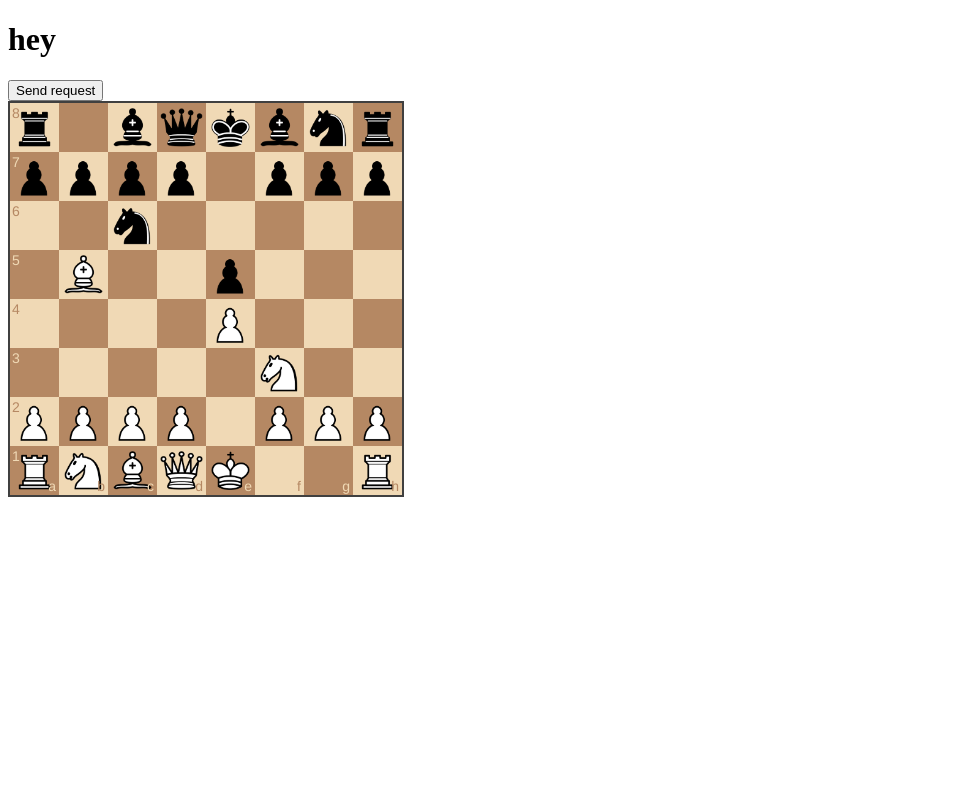
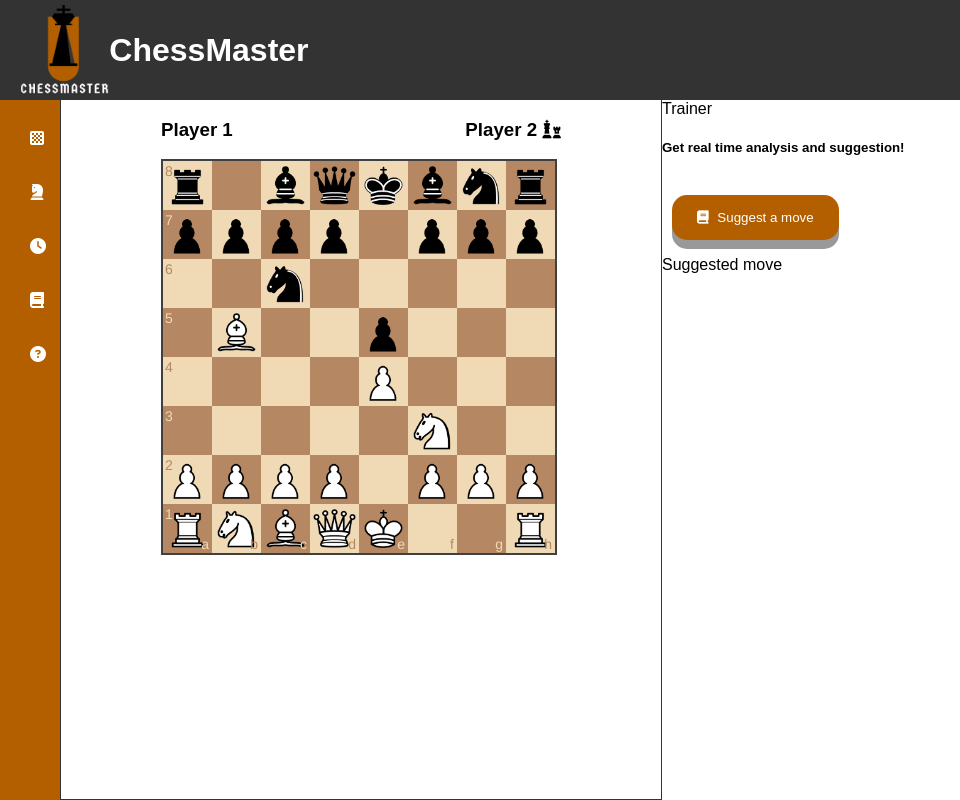
Before and after one commit to yigitkanbalci/Chess-Analyzer, an Electron app: page views/game.html in a window 960 px wide. Drawn offline with nearby package versions, Linux system fonts and the light colour scheme; a web font is replaced by a local one.

Commit message:
chessboard and suggestions style update

```diff
--- a/views/function/game.js
+++ b/views/function/game.js
@@ -1,15 +1,29 @@
 // Source Code/views/function/game.js
 const evalButton = document.getElementById('eval-button');
-const suggestionContainer = document.getElementById('suggestion-container');
+const suggestionContainer = document.getElementById('suggestion-box');
 
 var ruyLopez = 'r1bqkbnr/pppp1ppp/2n5/1B2p3/4P3/5N2/PPPP1PPP/RNBQK2R';
-var board1 = Chessboard('board1', ruyLopez);
+var  config = {
+    position: 'r1bqkbnr/pppp1ppp/2n5/1B2p3/4P3/5N2/PPPP1PPP/RNBQK2R',
+    draggable: true,
+}
 
+var board1 = Chessboard('board1', config);
+
+const player1 = document.getElementById('player1-indicator');
+const player2 = document.getElementById('player2-indicator');
+var turn = 'p2';
+
+if (turn === 'p2') {
+    player1.style.display = 'none';
+} else {
+    player2.style.display = 'none';
+}
 
 evalButton.addEventListener('click', () => {
     console.log('here')
     window.electronAPI.sendAPIRequest().then(response => {
-        suggestionContainer.innerHTML = response;
+        suggestionContainer.innerHTML = 'Suggested ' + response;
     }).catch(error => {
         console.error(error);
     });
--- a/views/game.html
+++ b/views/game.html
@@ -3,17 +3,83 @@
 <head>
     <meta charset="UTF-8">
     <meta name="viewport" content="width=device-width, initial-scale=1.0">
+    <script src="https://kit.fontawesome.com/329b19c47c.js" crossorigin="anonymous"></script>
+    <link rel="preconnect" href="https://fonts.googleapis.com">
+    <link rel="preconnect" href="https://fonts.gstatic.com" crossorigin>
+    <link href="https://fonts.googleapis.com/css2?family=Germania+One&display=swap" rel="stylesheet">
     <link rel="stylesheet"
       href="style/chessboard-1.0.0.css">
+      <link rel="stylesheet" href="style/game.css">
     <title>Document</title>
 </head>
 <body>
-    <h1>hey</h1>
-    <button id="eval-button">Send request</button>
-    <div id="chessboard" class="chessboard">
-        <div id="board1" style="width: 400px"></div>
+    <div class="top-bar">
+        <img src="../img/ChessMaster 2.png" alt="Logo" class="logo">
+        <h1 class="logo-text">ChessMaster</h1>
     </div>
-    <div id="suggestion-container"></div>
+    <div class="content-wrapper">
+    <div class="container">
+        <div class="sidebar">
+            <ul>
+                <li><a href="#" class="nav-link">
+                    <span class="item-icon">
+                        <i class="fa-solid fa-chess-board"></i>
+                    </span>
+                    <span class="item-txt">
+                        Dashboard
+                    </span>
+                </a></li>
+                <li><a href="#" class="nav-link">
+                    <span class="item-icon">
+                        <i class="fa-solid fa-chess-knight"></i>
+                    </span>
+                    <span class="item-txt">
+                        Now Playing
+                    </span>
+                </a></li>
+                <li><a href="#" class="nav-link">
+                    <span class="item-icon">
+                        <i class="fa-solid fa-clock"></i>
+                    </span>
+                    <span class="item-txt">
+                        Game History
+                    </span>
+                </a></li>
+                <li><a href="#" class="nav-link">
+                    <span class="item-icon">
+                        <i class="fa-solid fa-book"></i>
+                    </span>
+                    <span class="item-txt">
+                        Learn Chess
+                    </span>
+                </a></li>
+                <li><a href="#" class="nav-link">
+                    <span class="item-icon">
+                        <i class="fa-solid fa-circle-question"></i>
+                    </span>
+                    <span class="item-txt">
+                        About
+                    </span>
+                </a></li>
+            </ul>
+        </div>
+        <div class="gameboard">
+            <div class="game-status">
+                <h3 id="player1"><i id="player1-indicator" class="fa-solid fa-chess"></i> Player 1</h3>
+                <h3 id="player2">Player 2 <i id="player2-indicator" class="fa-solid fa-chess"></i></h3>
+            </div>
+        <div id="chessboard" class="chessboard">
+            <div id="board1" style="width: 400px"></div>
+        </div>
+        </div>
+        <div id="suggestion-container">
+            <div class="trainer">Trainer</div>
+            <h5>Get real time analysis and suggestion!</h5>
+            <br>
+            <button id="eval-button"><i id="book-icon" class="fa-solid fa-book"></i> Suggest a move</button>
+            <p id="suggestion-box">Suggested move</p>
+        </div>
+    </div>
     <script src="https://code.jquery.com/jquery-3.5.1.min.js"
         integrity="sha384-ZvpUoO/+PpLXR1lu4jmpXWu80pZlYUAfxl5NsBMWOEPSjUn/6Z/hRTt8+pR6L4N2"
         crossorigin="anonymous"></script>
--- /dev/null
+++ b/views/style/game.css
@@ -0,0 +1,137 @@
+body {
+    margin: 0;
+    padding: 0;
+    font-family: sans-serif;
+    min-height: 100vh;
+    width: 100%;
+    display: flex;
+    background-color: rgb(255, 255, 255);
+}
+
+.content-wrapper {
+    display: flex;
+    width: 100%;
+}
+
+#chessboard {
+    width: 100%;
+    display: flex;
+    align-items: center;
+    justify-content: center;
+}
+
+#board1 {
+}
+
+#eval-button {
+    margin-left: 10px;
+    display: inline-block;
+    padding: 15px 25px;
+    cursor: pointer;
+    text-align: center;
+    text-decoration: none;
+    outline: none;
+    color: #fff;
+    background-color: #b35f00;
+    border: none;
+    border-radius: 15px;
+    box-shadow: 0 9px #999;
+}
+
+#eval-button:hover {
+    background-color: #f7ba24;
+}
+
+#eval-button:active {
+    background-color: #f7ba24;
+    box-shadow: 0 5px #666;
+    transform: translateY(4px)
+}
+
+#book-icon {
+    margin-right: 5px;
+}
+
+.gameboard {
+    padding-left: 100px;
+    padding-right: 100px;
+    padding-bottom: 30px;
+    border-left: thin ridge #333;
+    border-right: thin ridge #333;
+    border-bottom: thin ridge #333;
+
+}
+
+.game-status {
+    display: flex;
+    justify-content: space-between;
+}
+
+.container {
+    margin-top: 100px;
+    border: none;
+    display: flex;
+    background-color: #fff;
+}
+
+.top-bar {
+    height: 100px;
+    background-color: #333;
+    color: white;
+    display: flex;
+    align-items: center;
+    padding: 0 20px;
+    z-index: 1000;
+    width: 100%;
+    position: fixed;
+}
+
+.sidebar {
+    width: 60px;
+    height: 100%;
+    background-color: #b35f00;
+    padding: 20px;
+    box-sizing: border-box;
+    color: #fff;
+    overflow: hidden;
+    white-space: nowrap;
+    transition: width .75s ease;
+}
+.sidebar:hover{
+    width: 200px;
+}
+
+ul {
+    list-style-type: none;
+    padding: 0;
+    margin: 0;
+    display: flex;
+    flex-direction: column;
+    row-gap: 1rem;
+}
+li {
+    padding: 10px 10px;
+    cursor: pointer;
+    transition: background-color 0.3s ease;
+}
+li:hover {
+    background-color: #444;
+}
+.nav-link {
+    display: inline-flex;
+    column-gap: 1rem;
+    color: inherit;
+    text-decoration: none;
+}
+.item-txt{
+    padding-left: .5rem;
+}
+.attribute{
+    position: absolute;
+    bottom: 10px;
+}
+
+.logo {
+    height: 90px;
+    width: auto;
+}
```
Also changed, not shown: views/home.html (+1 -1 lines).
